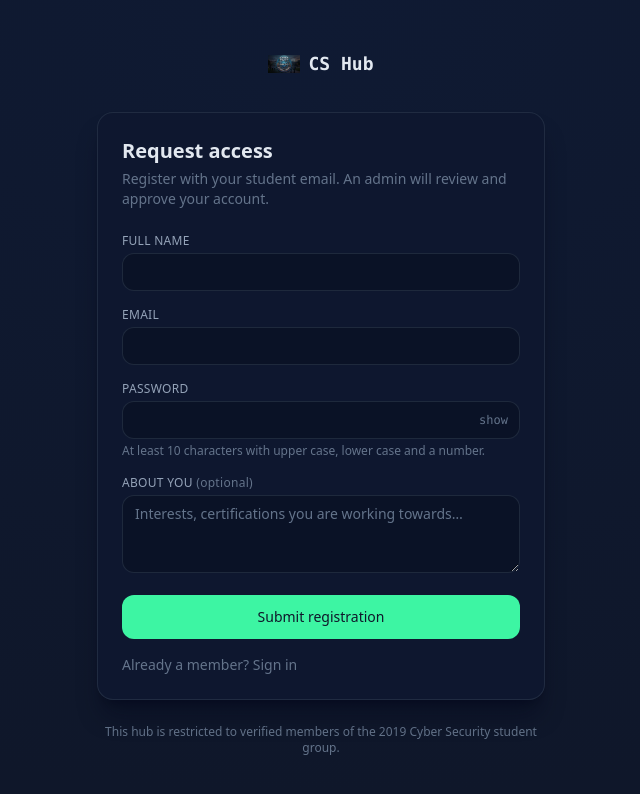
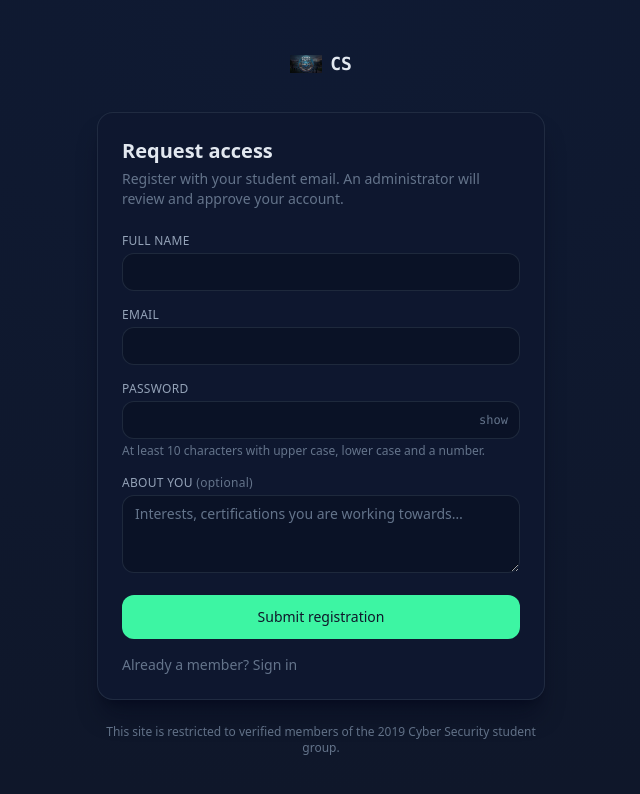
Before and after one commit to tasamnew/2019-cyber-security-batch-, a Next.js app: page /register in a window 1280 px wide. Shown: the top 794 px of the page, without its empty margins (319-959 px from the left). Built offline with nearby package versions, Linux system fonts and the light colour scheme.

Commit message:
Drop 'hub' from the brand: site name, titles, JWT claims and copy

```diff
--- a/apphosting.yaml
+++ b/apphosting.yaml
@@ -1,4 +1,4 @@
-# Firebase App Hosting configuration for the 2019 Cyber Security cohort hub.
+# Firebase App Hosting configuration for the 2019 Cyber Security cohort.
 # Docs: https://firebase.google.com/docs/app-hosting/configure
 #
 # Create the referenced secrets ONCE with the Firebase CLI (values are never
--- a/render.yaml
+++ b/render.yaml
@@ -1,4 +1,4 @@
-# Render Blueprint — one-click deploy of the CS 2019 Hub.
+# Render Blueprint — one-click deploy of CS.
 # Docs: https://render.com/docs/blueprint-spec
 #
 # Free plan: no credit card. Notes:
@@ -9,7 +9,7 @@
 
 services:
   - type: web
-    name: cs-hub
+    name: cs
     runtime: node
     plan: free
     branch: main
--- a/src/app/forgot-password/page.tsx
+++ b/src/app/forgot-password/page.tsx
@@ -1,5 +1,6 @@
 import Link from 'next/link';
 import { LogoLockup } from '@/components/logo';
+import { DEFAULT_SITE_NAME } from '@/lib/brand';
 import type { Metadata } from 'next';
 import { ForgotPasswordForm } from '../auth/forgot-password-form';
 
@@ -10,7 +11,7 @@ export default function ForgotPasswordPage() {
     <main className="flex min-h-screen items-center justify-center px-4 py-12">
       <div className="w-full max-w-md">
         <Link href="/" className="mb-8 flex items-center justify-center gap-2 font-mono text-lg font-bold">
-          <LogoLockup siteName="CS Hub" />
+          <LogoLockup siteName={DEFAULT_SITE_NAME} />
         </Link>
 
         <div className="card">
--- a/src/app/layout.tsx
+++ b/src/app/layout.tsx
@@ -2,11 +2,12 @@ import type { Metadata } from 'next';
 import './globals.css';
 import { AuthProvider } from '@/hooks/use-auth';
 import { ToastProvider } from '@/hooks/use-toast';
+import { DEFAULT_SITE_NAME, SITE_TAGLINE } from '@/lib/brand';
 
 export const metadata: Metadata = {
   title: {
-    default: 'CS Hub — 2019 Cyber Security Student Group',
-    template: '%s · CS Hub',
+    default: `CS — ${SITE_TAGLINE}`,
+    template: `%s · ${DEFAULT_SITE_NAME}`,
   },
   description:
     'Discussion, resources, CTF practice and assignment tracking for the 2019 Cyber Security student group.',
--- a/src/app/login/page.tsx
+++ b/src/app/login/page.tsx
@@ -2,6 +2,7 @@ import Link from 'next/link';
 import type { Metadata } from 'next';
 import { AuthForm } from '../auth/auth-form';
 import { LogoLockup } from '@/components/logo';
+import { DEFAULT_SITE_NAME } from '@/lib/brand';
 
 export const metadata: Metadata = { title: 'Sign in' };
 
@@ -10,7 +11,7 @@ export default function LoginPage() {
     <main className="flex min-h-screen items-center justify-center px-4 py-12">
       <div className="w-full max-w-md">
         <Link href="/" className="mb-8 flex items-center justify-center gap-2 font-mono text-lg font-bold">
-          <LogoLockup siteName="CS Hub" />
+          <LogoLockup siteName={DEFAULT_SITE_NAME} />
         </Link>
 
         <div className="card">
@@ -23,7 +24,7 @@ export default function LoginPage() {
         </div>
 
         <p className="mt-6 text-center text-xs text-text-tertiary">
-          Private hub. Access is granted by an administrator after registration is approved.
+          Private site. Access is granted by an administrator after registration is approved.
         </p>
       </div>
     </main>
--- a/src/app/register/page.tsx
+++ b/src/app/register/page.tsx
@@ -1,5 +1,6 @@
 import Link from 'next/link';
 import { LogoLockup } from '@/components/logo';
+import { DEFAULT_SITE_NAME } from '@/lib/brand';
 import type { Metadata } from 'next';
 import { AuthForm } from '../auth/auth-form';
 
@@ -10,20 +11,20 @@ export default function RegisterPage() {
     <main className="flex min-h-screen items-center justify-center px-4 py-12">
       <div className="w-full max-w-md">
         <Link href="/" className="mb-8 flex items-center justify-center gap-2 font-mono text-lg font-bold">
-          <LogoLockup siteName="CS Hub" />
+          <LogoLockup siteName={DEFAULT_SITE_NAME} />
         </Link>
 
         <div className="card">
           <h1 className="text-xl font-semibold text-text-primary">Request access</h1>
           <p className="mb-6 mt-1 text-sm text-text-tertiary">
-            Register with your student email. An admin will review and approve your account.
+            Register with your student email. An administrator will review and approve your account.
           </p>
 
           <AuthForm mode="register" />
         </div>
 
         <p className="mt-6 text-center text-xs text-text-tertiary">
-          This hub is restricted to verified members of the 2019 Cyber Security student group.
+          This site is restricted to verified members of the 2019 Cyber Security student group.
         </p>
       </div>
     </main>
--- a/src/app/reset-password/page.tsx
+++ b/src/app/reset-password/page.tsx
@@ -1,5 +1,6 @@
 import Link from 'next/link';
 import { LogoLockup } from '@/components/logo';
+import { DEFAULT_SITE_NAME } from '@/lib/brand';
 import type { Metadata } from 'next';
 import { Suspense } from 'react';
 import { ResetPasswordForm } from '../auth/reset-password-form';
@@ -12,7 +13,7 @@ export default function ResetPasswordPage() {
     <main className="flex min-h-screen items-center justify-center px-4 py-12">
       <div className="w-full max-w-md">
         <Link href="/" className="mb-8 flex items-center justify-center gap-2 font-mono text-lg font-bold">
-          <LogoLockup siteName="CS Hub" />
+          <LogoLockup siteName={DEFAULT_SITE_NAME} />
         </Link>
 
         <div className="card">
--- a/src/lib/auth.ts
+++ b/src/lib/auth.ts
@@ -39,8 +39,8 @@ export interface CurrentUser {
   sessionId: string;
 }
 
-const ISSUER = 'cs-hub';
-const AUDIENCE = 'cs-hub-web';
+const ISSUER = 'cs';
+const AUDIENCE = 'cs-web';
 
 export async function createSession(
   user: { id: string; email: string; name: string; role: Role; status: UserStatus },
--- /dev/null
+++ b/src/lib/brand.ts
@@ -0,0 +1,11 @@
+/**
+ * Brand constants.
+ *
+ * `siteName` is stored per-deployment in SiteSetting and editable from
+ * Admin > Settings. This value is only the fallback used by pages that render
+ * before settings are loaded (auth screens) and by the document title.
+ */
+export const DEFAULT_SITE_NAME = 'CS';
+
+/** Brand word used in prose, page titles and metadata. */
+export const SITE_TAGLINE = '2019 Cyber Security Student Group';
--- a/src/lib/settings.ts
+++ b/src/lib/settings.ts
@@ -19,7 +19,7 @@ export interface SiteSettings {
 }
 
 export const DEFAULT_SETTINGS: SiteSettings = {
-  siteName: 'CS Hub',
+  siteName: 'CS',
   registrationOpen: true,
   requireApproval: true,
   maintenanceMode: false,
```
Also changed, not shown: 1 other file (tests, documents, lock files or other folders).
